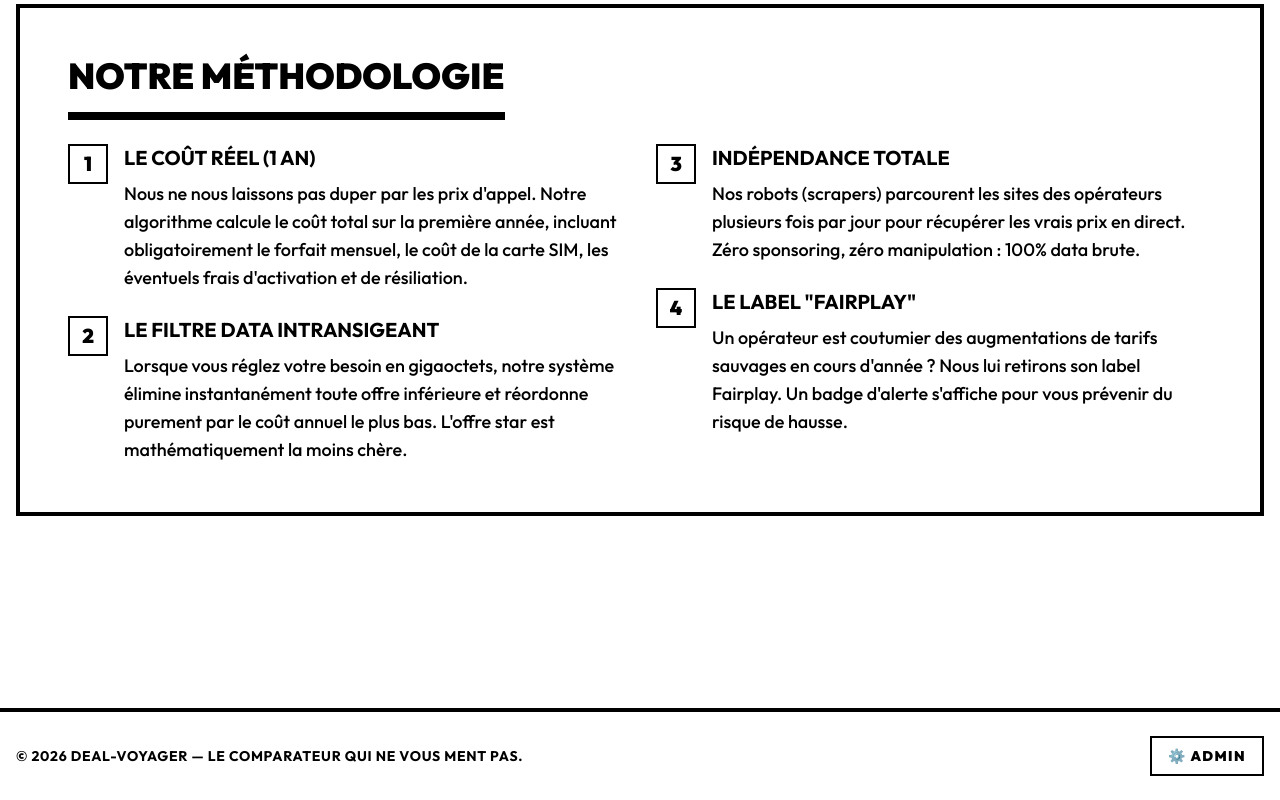
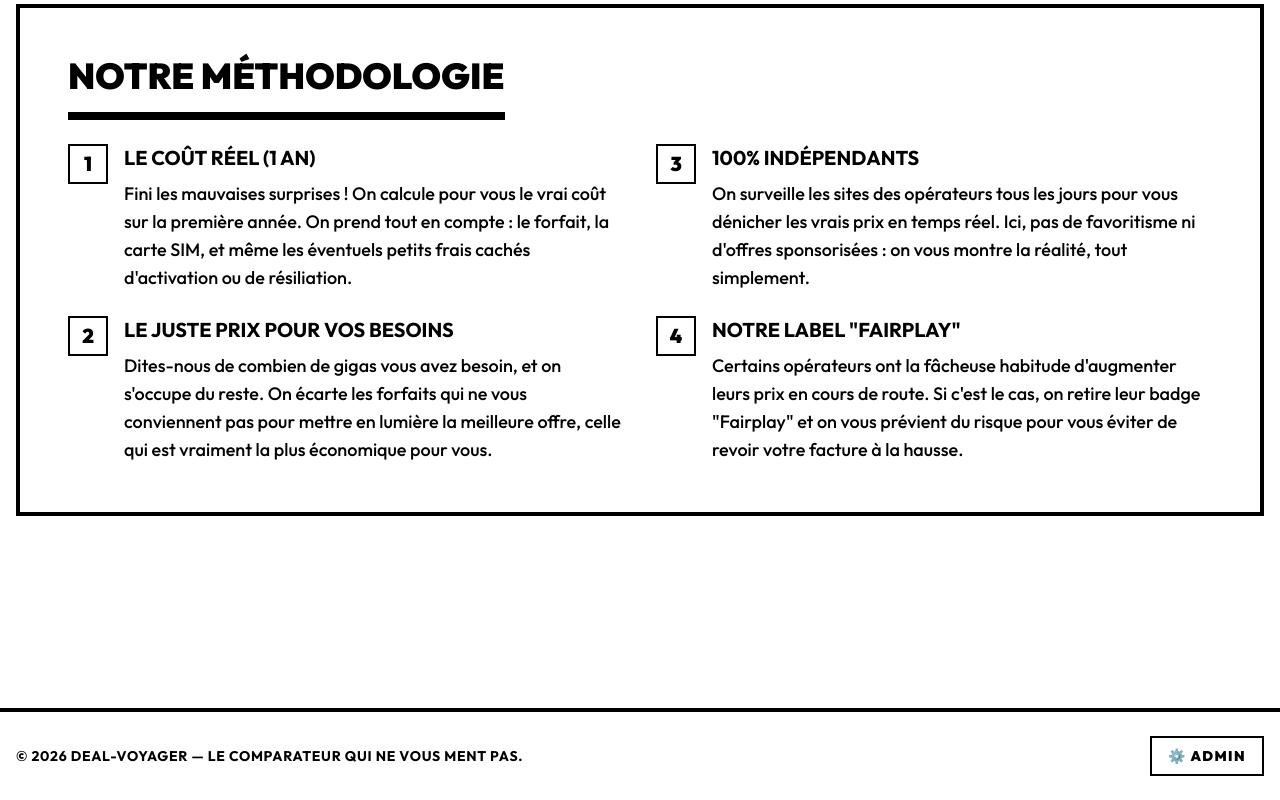
Before and after one commit to Doalou/Deal-Voyager, a Nuxt app in the folder frontend/: page / in a window 1280 px wide. Shown: the part 1482-2282 px from the top of the page. Built offline with nearby package versions, Linux system fonts and the light colour scheme; no server answers.

Commit message:
Modification du texte pour la méthodologie

```diff
--- a/frontend/pages/index.vue
+++ b/frontend/pages/index.vue
@@ -172,14 +172,14 @@ const hasMoreDeals = computed(() => filteredDeals.value.length > 4)
               <div class="bg-primary text-primary-foreground font-black text-xl w-10 h-10 flex items-center justify-center flex-shrink-0 border-2 border-border shadow-neo">1</div>
               <div>
                 <h3 class="font-bold text-xl uppercase mb-2">Le Coût Réel (1 an)</h3>
-                <p>Nous ne nous laissons pas duper par les prix d'appel. Notre algorithme calcule le coût total sur la première année, incluant obligatoirement le forfait mensuel, le coût de la carte SIM, les éventuels frais d'activation et de résiliation.</p>
+                <p>Fini les mauvaises surprises ! On calcule pour vous le vrai coût sur la première année. On prend tout en compte : le forfait, la carte SIM, et même les éventuels petits frais cachés d'activation ou de résiliation.</p>
               </div>
             </div>
             <div class="flex items-start gap-4">
               <div class="bg-secondary text-secondary-foreground font-black text-xl w-10 h-10 flex items-center justify-center flex-shrink-0 border-2 border-border shadow-neo">2</div>
               <div>
-                <h3 class="font-bold text-xl uppercase mb-2">Le Filtre Data Intransigeant</h3>
-                <p>Lorsque vous réglez votre besoin en gigaoctets, notre système élimine instantanément toute offre inférieure et réordonne purement par le coût annuel le plus bas. L'offre star est mathématiquement la moins chère.</p>
+                <h3 class="font-bold text-xl uppercase mb-2">Le Juste Prix pour Vos Besoins</h3>
+                <p>Dites-nous de combien de gigas vous avez besoin, et on s'occupe du reste. On écarte les forfaits qui ne vous conviennent pas pour mettre en lumière la meilleure offre, celle qui est vraiment la plus économique pour vous.</p>
               </div>
             </div>
           </div>
@@ -187,15 +187,15 @@ const hasMoreDeals = computed(() => filteredDeals.value.length > 4)
             <div class="flex items-start gap-4 mb-6">
               <div class="bg-accent text-accent-foreground font-black text-xl w-10 h-10 flex items-center justify-center flex-shrink-0 border-2 border-border shadow-neo">3</div>
               <div>
-                <h3 class="font-bold text-xl uppercase mb-2">Indépendance Totale</h3>
-                <p>Nos robots (scrapers) parcourent les sites des opérateurs plusieurs fois par jour pour récupérer les vrais prix en direct. Zéro sponsoring, zéro manipulation : 100% data brute.</p>
+                <h3 class="font-bold text-xl uppercase mb-2">100% Indépendants</h3>
+                <p>On surveille les sites des opérateurs tous les jours pour vous dénicher les vrais prix en temps réel. Ici, pas de favoritisme ni d'offres sponsorisées : on vous montre la réalité, tout simplement.</p>
               </div>
             </div>
             <div class="flex items-start gap-4">
               <div class="bg-destructive text-destructive-foreground font-black text-xl w-10 h-10 flex items-center justify-center flex-shrink-0 border-2 border-border shadow-neo">4</div>
               <div>
-                <h3 class="font-bold text-xl uppercase mb-2">Le Label "Fairplay"</h3>
-                <p>Un opérateur est coutumier des augmentations de tarifs sauvages en cours d'année ? Nous lui retirons son label Fairplay. Un badge d'alerte s'affiche pour vous prévenir du risque de hausse.</p>
+                <h3 class="font-bold text-xl uppercase mb-2">Notre Label "Fairplay"</h3>
+                <p>Certains opérateurs ont la fâcheuse habitude d'augmenter leurs prix en cours de route. Si c'est le cas, on retire leur badge "Fairplay" et on vous prévient du risque pour vous éviter de revoir votre facture à la hausse.</p>
               </div>
             </div>
           </div>
```
